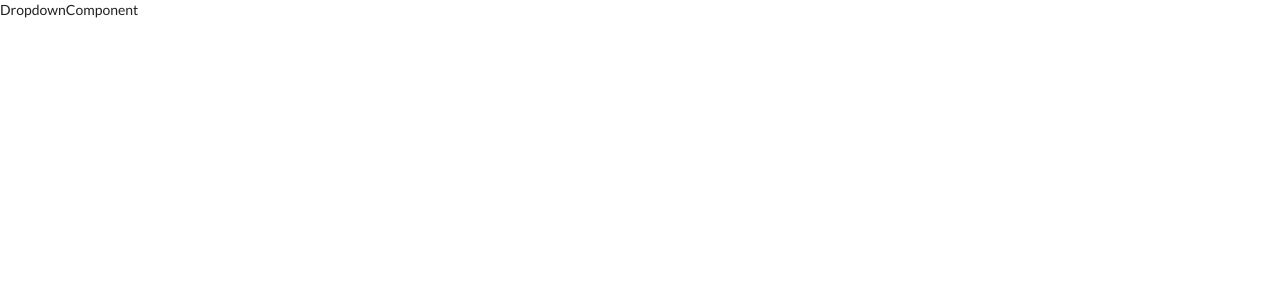
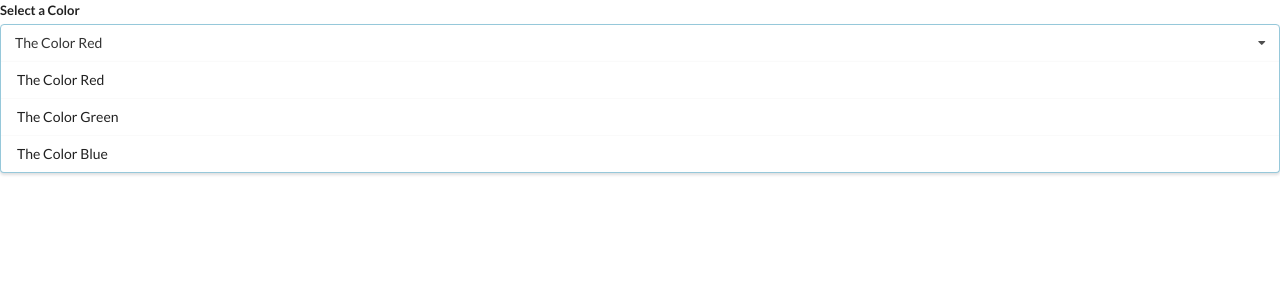
Before and after one commit to kamathsachin/wigedy-widgets, a React (Create React App) app: page / in a window 1280 px wide. Shown: the top 300 px of the page. Built offline with nearby package versions, Linux system fonts and the light colour scheme.

Commit message:
Added dropdown options using state implementation

```diff
--- a/src/App.js
+++ b/src/App.js
@@ -1,4 +1,4 @@
-import React from "react";
+import React, { useState } from "react";
 // import Accordian from "./components/Accordian";
 // import Search from "./components/Search";
 import Dropdown from "./components/Dropdown";
@@ -34,11 +34,16 @@
 ];
 
 const App = () => {
+  const [selected, setSelected] = useState(options[0]);
   return (
     <div>
       {/* <Accordian items={items} /> */}
       {/* <Search /> */}
-      <Dropdown options={options} />
+      <Dropdown
+        selected={selected}
+        onSelectionChange={setSelected}
+        options={options}
+      />
     </div>
   );
 };
--- a/src/components/Dropdown.js
+++ b/src/components/Dropdown.js
@@ -1,7 +1,30 @@
 import React from "react";
 
-const Dropdown = (props) => {
-  return <div>DropdownComponent</div>;
+const Dropdown = ({ options, selected, onSelectionChange }) => {
+  const renderedOptions = options.map((option) => {
+    return (
+      <div
+        key={option.value}
+        className="item"
+        onClick={() => onSelectionChange(option)}
+      >
+        {option.label}
+      </div>
+    );
+  });
+
+  return (
+    <div className="ui form">
+      <div className="field">
+        <label className="label">Select a Color</label>
+        <div className="ui selection dropdown visible active">
+          <i className="dropdown icon"></i>
+          <div className="text">{selected.label}</div>
+          <div className="menu visible transition">{renderedOptions}</div>
+        </div>
+      </div>
+    </div>
+  );
 };
 
 export default Dropdown;
```
